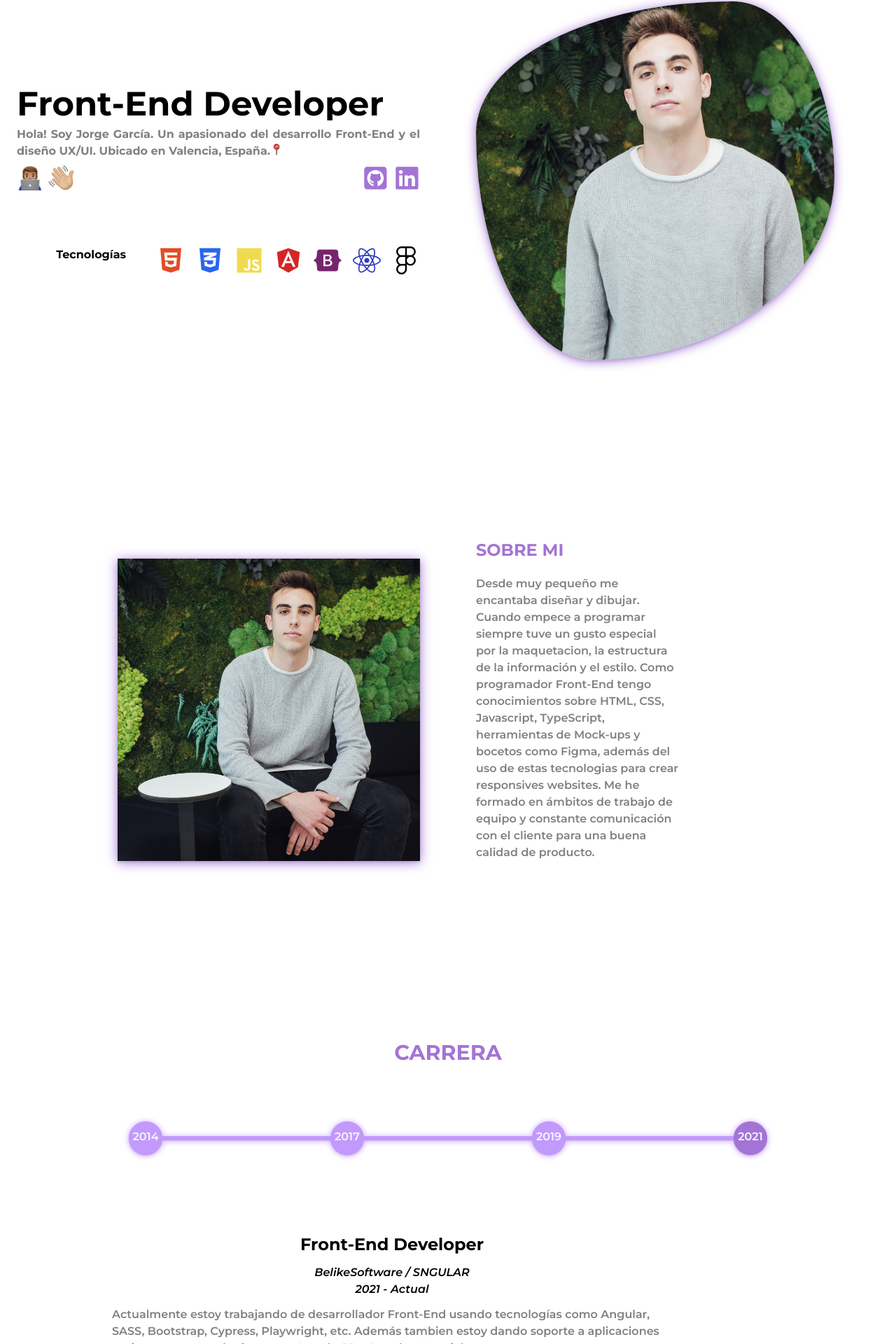
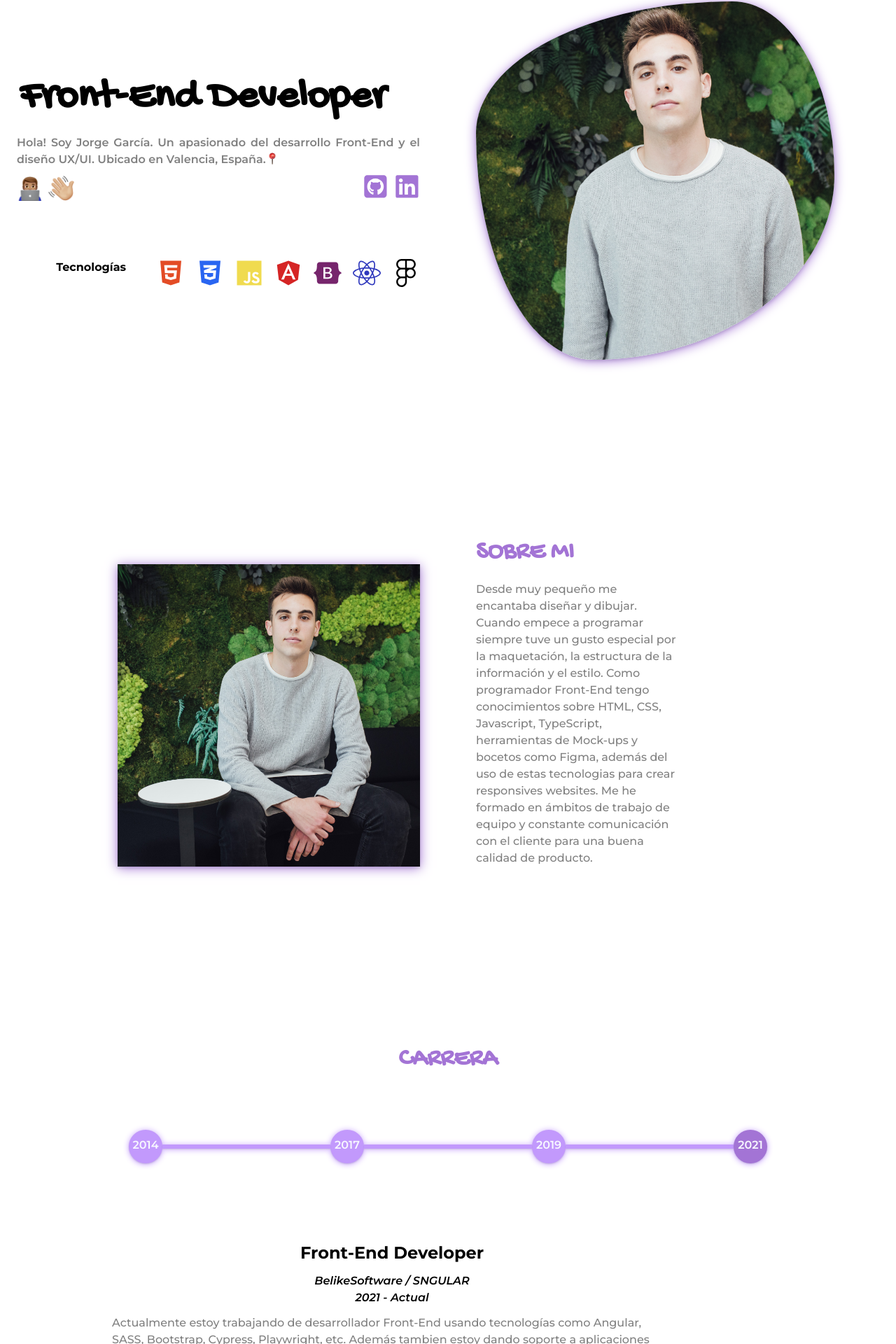
Before and after one commit to jorgeeegv/portfolio, a React (Create React App) app: page / in a window 1280 px wide. Shown: the part 250-2170 px from the top of the page at 70% size. Built offline with nearby package versions, Linux system fonts and the light colour scheme.

Commit message:
change some fonts and styles

```diff
--- a/src/Core/components/AboutMe/AboutMe.tsx
+++ b/src/Core/components/AboutMe/AboutMe.tsx
@@ -1,19 +1,19 @@
 import './AboutMe.css'
 export default function AboutMe() {
     return (
-        <div className="w-full my-56 lg:my-64 flex gap-x-20 grid grid-cols-1 grid-rows-1 lg:grid-cols-2 lg:grid-rows-1">
+        <div id='about' className="w-full mt-40 mb-56 lg:my-64 flex gap-x-20 grid grid-cols-1 grid-rows-1 lg:grid-cols-2 lg:grid-rows-1">
             <div className="col-span-1 lg:flex lg:justify-end lg:items-end lg:w-full lg:h-full">
                 <img className="img-about-me deep-effect" src={process.env.PUBLIC_URL + '/imgs/jorge2.jpg'} />
             </div>
             <div className="col-span-1 w-full grid grid-cols-1 grid-rows-1 lg:grid-cols-2 lg:grid-rows-1">
                 <div className='flex flex-col lg:gap-5'>
                     <div>
-                        <div className="text-2xl text-center py-5 lg:text-start lg:p-0 font-bold color-primary">SOBRE MI</div>
+                        <div className="text-4xl text-center py-5 lg:text-start lg:p-0 font-bold color-primary title-section">SOBRE MI</div>
                     </div>
-                    <div className='inline-block text-1xl font-semibold subtitle-text text-center lg:text-start '>
+                    <div className='inline-block text-1xl font-weight-500 subtitle-text text-center lg:text-start '>
                         <span>
                             Desde muy pequeño me encantaba diseñar y dibujar. Cuando empece a programar siempre tuve un gusto especial por
-                            la maquetacion, la estructura de la información y el estilo. Como programador Front-End tengo conocimientos
+                            la maquetación, la estructura de la información y el estilo. Como programador Front-End tengo conocimientos
                             sobre HTML, CSS, Javascript, TypeScript, herramientas de Mock-ups y bocetos como Figma, además
                             del uso de estas tecnologias para crear responsives websites.
                             Me he formado en ámbitos de trabajo de equipo y constante comunicación con el cliente para una buena calidad
--- a/src/Core/components/App/App.tsx
+++ b/src/Core/components/App/App.tsx
@@ -7,7 +7,7 @@ import { ContactUs } from '../Contact/Contact';
 
 function App() {
   return (
-    <div className="App h-full w-full px-5 lg:px-auto">
+    <div className="App h-full w-full px-5 lg:px-auto scroll-smooth">
       <Navbar/>
       <Intro/>
       <AboutMe/>
--- a/src/Core/components/Contact/Contact.tsx
+++ b/src/Core/components/Contact/Contact.tsx
@@ -49,7 +49,7 @@ export const ContactUs = () => {
 
     },[blockForm])
     return (
-        <div className='w-full lg:w-1/4 mt-20 mb-20 mx-auto'>
+        <div id='form' className='w-full lg:w-1/4 mt-52 mb-20 mx-auto'>
             <ToastContainer
                 position="top-center"
                 autoClose={3000}
@@ -64,7 +64,7 @@ export const ContactUs = () => {
             />
             <form onSubmit={handleSubmit(onSubmit)} ref={(e) => { form.current = e}}>
                 <div className="pb-12 w-full">
-                    <h2 className="text-3xl sm:mx-auto font-semibold leading-7 color-primary">Contáctame</h2>
+                    <h2 className="text-4xl sm:mx-auto text-center font-semibold color-primary title-section">CONTÁCTAME</h2>
                     <div className="mt-10 flex flex-col w-full gap-y-5">
                         <div className="">
                             <label htmlFor="first-name" className={(errors.user_name ? 'color-danger' : '') + " block pl-1 text-1xl font-semibold color-primary"}>
@@ -109,7 +109,7 @@ export const ContactUs = () => {
                                 Mensaje
                             </label>
                             <div className="mt-2">
-                                <textarea placeholder='Mensaje...'
+                                <textarea placeholder='Escribe algo...'
                                     {...register("user_message", {disabled: blockForm})}
                                     className={(errors.user_message ? 'error-input' : '') + " primary-input block w-full rounded-md  sm:text-sm sm:leading-6 "}></textarea>
                                 {errors.user_message && <small role='alert' className='color-danger'>{errors.user_message.message?.toString()}</small>}
@@ -118,7 +118,7 @@ export const ContactUs = () => {
                     </div>
                 </div>
                 <div className='w-full mx-auto'>
-                    <button disabled={!isValid || blockForm} className={((!isValid || blockForm) ? 'cta-invalid' : 'cta') + " w-full send-text"} type="submit">
+                    <button className={((!isValid || blockForm) ? 'cta-invalid' : 'cta') + " w-full send-text"} type="submit">
                         <span className='text-2xl mx-auto font-bold flex gap-x-2'>ENVIAR
                             <FontAwesomeIcon icon={faPaperPlane} className='' />
                         </span>
--- a/src/Core/components/Intro/Intro.tsx
+++ b/src/Core/components/Intro/Intro.tsx
@@ -16,8 +16,10 @@ export default function Intro() {
         <div className="w-full mt-9 lg:my-40 flex gap-x-20 items-center justify-center grid grid-cols-1 grid-rows-2 lg:grid-cols-2 lg:grid-rows-1">
             <div className="col-span-1 w-full lg:w-auto flex flex-col justify-center items-end">
                 <div className='w-full lg:max-w-xl flex flex-col gap-y-2'>
-                    <div className="lg:inline-block typing text-title text-center lg:text-start lg:text-5xl font-bold">Front-End Developer</div>
-                    <div className='inline-block m-5 lg:m-auto text-1xl font-bold subtitle-text text-center lg:text-justify'>
+                    <div className="lg:inline-block text-center lg:text-start font-bold title-section">
+                        <h5 className='inline-block typing p-1 text-4xl lg:text-6xl'>Front-End Developer</h5>
+                        </div>
+                    <div className='inline-block m-5 lg:m-auto text-1xl font-semibold subtitle-text text-center lg:text-justify'>
                         <span className='text-justify'>Hola! Soy Jorge García. Un apasionado del desarrollo Front-End y el diseño UX/UI.
                             Ubicado en Valencia, España.</span>
                         <img className='img-emoji-small inline-block mb-1' src={process.env.PUBLIC_URL + '/imgs/round-pushpin.png'} alt="" />
@@ -28,8 +30,12 @@ export default function Intro() {
                             <img className='img-emoji' src={process.env.PUBLIC_URL + '/imgs/waving_hand.png'} alt="" />
                         </div>
                         <div className='flex flex-row gap-x-1 lg:gap-x-2'>
-                            <FontAwesomeIcon icon={faSquareGithub} className='hook-icons' />
-                            <FontAwesomeIcon icon={faLinkedin} className='hook-icons' />
+                            <a target='_blank' href='https://github.com/jorgegv98'>
+                                <FontAwesomeIcon icon={faSquareGithub} className='hook-icons cursor-pointer' />
+                            </a>
+                            <a target='_blank' href='https://www.linkedin.com/in/jorge-garc%C3%ADa-villa/'>
+                                <FontAwesomeIcon icon={faLinkedin} className='hook-icons cursor-pointer' />
+                            </a>
                         </div>
                     </div>
                 </div>
--- a/src/Core/components/Timeline/Timeline.tsx
+++ b/src/Core/components/Timeline/Timeline.tsx
@@ -29,9 +29,9 @@ export default function Timeline() {
     }
 
     return (
-        <div className="flex w-full my-40">
+        <div id='experience' className="flex w-full my-40">
             <div className="flex flex-col w-full justify-center items-center lg:gap-20">
-                <div className="text-3xl p-5 lg:p-0 font-bold color-primary">CARRERA</div>
+                <div className="text-4xl p-5 lg:p-0 font-bold color-primary title-section">CARRERA</div>
                 <div className="flex flex-row gap-y-20 lg:flex-row w-full justify-start lg:justify-center items-center y-20 grid grid-cols-5 grid-rows-none	 lg:grid-cols-1 grid-rows-2">
                     {loading ? <span className='col-auto'></span> : ''}
                     {
@@ -60,7 +60,7 @@ export default function Timeline() {
                                                 <span className='text-1xl font-semibold italic'>{timeLineSelected.subtitle}</span>
                                                 <span className='text-1xl font-semibold italic'>{timeLineSelected.from + ' - ' + timeLineSelected.to}</span>
                                             </div>
-                                            <span className='text-1xl font-semibold subtitle-text text-center lg:text-start'>{timeLineSelected.content}</span>
+                                            <span className='text-1xl font-weight-500 subtitle-text text-center lg:text-start'>{timeLineSelected.content}</span>
                                         </div>) : ''
                                     }
                                 </div>
--- a/src/Core/styles/animations.css
+++ b/src/Core/styles/animations.css
@@ -7,7 +7,7 @@
     white-space: pre;
     /* Keeps the content on a single line */
     animation:
-        typing 3s steps(80, end),
+        typing 3s steps(90, end),
         blink-caret .75s step-end infinite;
 }
 
@@ -18,7 +18,7 @@
     }
 
     to {
-        width: 85%
+        width: 90%
     }
 }
 
--- a/src/Core/styles/fonts.css
+++ b/src/Core/styles/fonts.css
@@ -1,2 +1,3 @@
 @import url('https://fonts.googleapis.com/css2?family=Archivo&family=Poppins:ital,wght@0,100;0,200;0,300;0,400;0,500;0,600;0,700;0,800;0,900;1,100;1,200;1,300;1,400;1,500;1,600;1,700;1,800;1,900&display=swap');
 @import url('https://fonts.googleapis.com/css2?family=Montserrat:ital,wght@0,100;0,200;0,300;0,400;0,500;0,600;0,700;0,800;0,900;1,100;1,200;1,300;1,400;1,500;1,600;1,700;1,800;1,900&display=swap');
+@import url('https://fonts.googleapis.com/css2?family=Gochi+Hand&display=swap');
--- a/src/Core/styles/index.css
+++ b/src/Core/styles/index.css
@@ -6,18 +6,31 @@
 html {
   font-family: 'Montserrat', sans-serif;
 }
-.color-primary{
+
+.color-primary {
   color: var(--color-primary) !important;
 }
-.color-secondary{
+
+.color-secondary {
   color: var(--color-secondary) !important;
 }
-.color-white{
+
+.color-white {
   color: var(--color-white) !important;
 }
-.deep-effect{
+
+.deep-effect {
   box-shadow: rgba(50, 50, 93, 0.25) 0px 13px 27px -5px, rgba(0, 0, 0, 0.3) 0px 8px 16px -8px;
 }
-.color-danger{
-  color: var( --color-red) !important;
+
+.color-danger {
+  color: var(--color-red) !important;
 }
+
+.font-weight-500 {
+  font-weight: 500;
+}
+
+.title-section {
+  font-family: 'Gochi Hand', cursive;
+}
```
Also changed, not shown: src/Core/components/Navbar/Navbar.tsx (+38 -25 lines).
